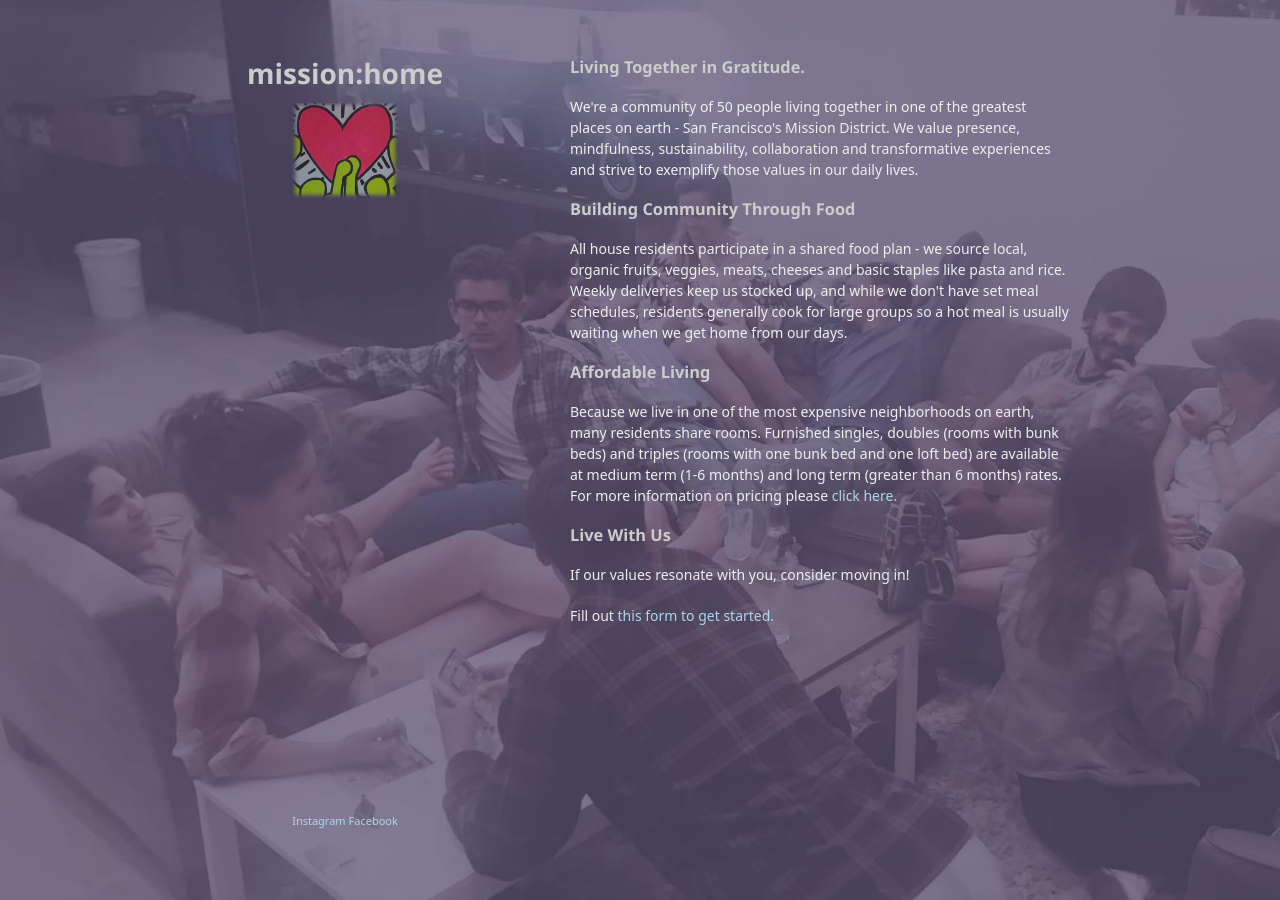
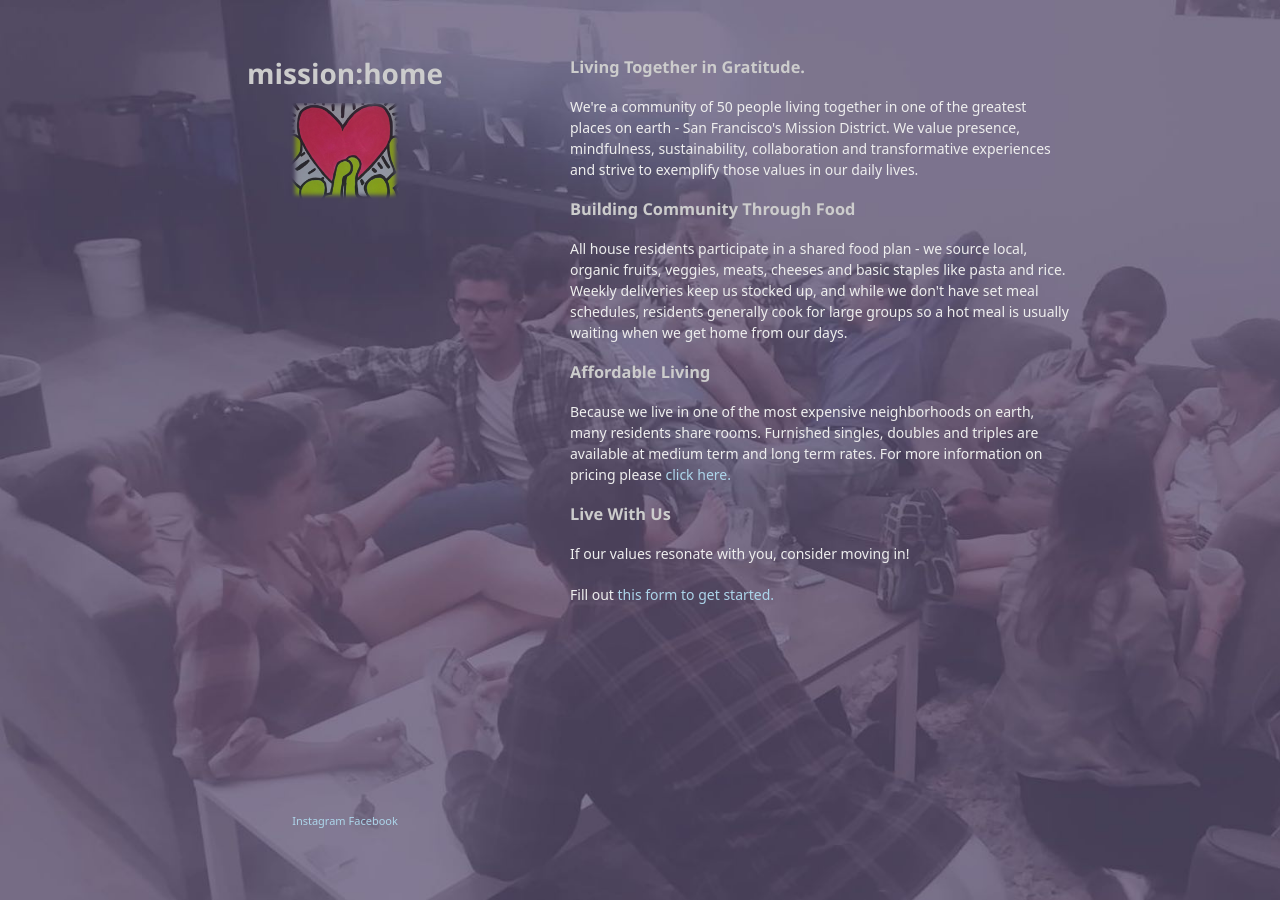
Before and after one commit to mission-home/missionhome.rocks, a Jekyll site: the page built from index.html, in a window 1280 px wide. Built offline with Jekyll 4.4.1, drawn with Linux system fonts in a browser that asks for light colours; some web fonts are replaced.

Commit message:
Clean up pricing language

```diff
--- a/index.html
+++ b/index.html
@@ -10,7 +10,7 @@ layout: default
         <p>All house residents participate in a shared food plan - we source local, organic fruits, veggies, meats, cheeses and basic staples like pasta and rice. Weekly deliveries keep us stocked up, and while we don't have set meal schedules, residents generally cook for large groups so a hot meal is usually waiting when we get home from our days.</p>
 
         <h3>Affordable Living</h3>
-        <p>Because we live in one of the most expensive neighborhoods on earth, many residents share rooms. Furnished singles, doubles (rooms with bunk beds) and triples (rooms with one bunk bed and one loft bed) are available at medium term (1-6 months) and long term (greater than 6 months) rates. For more information on pricing please <a href="pricing">click here.</a></p>
+        <p>Because we live in one of the most expensive neighborhoods on earth, many residents share rooms. Furnished singles, doubles and triples are available at medium term and long term rates. For more information on pricing please <a href="pricing">click here.</a></p>
 <h3>
 <a id="live-with-us" class="anchor" href="#live-with-us" aria-hidden="true"><span aria-hidden="true" class="octicon octicon-link"></span></a>Live With Us</h3>
 
```
